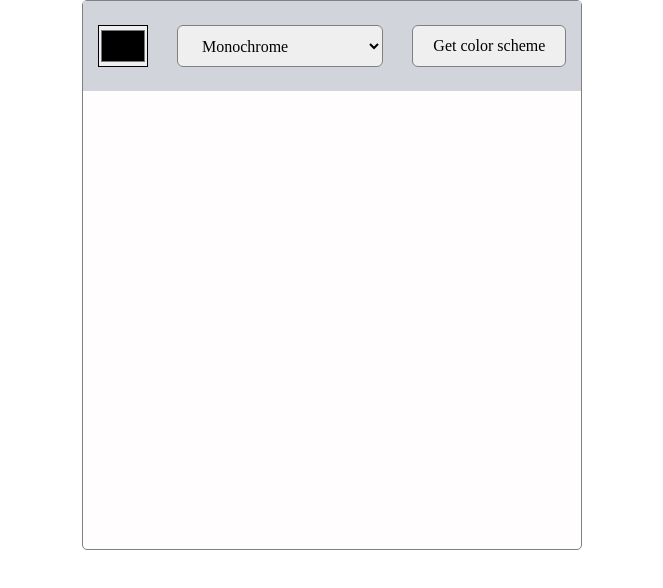
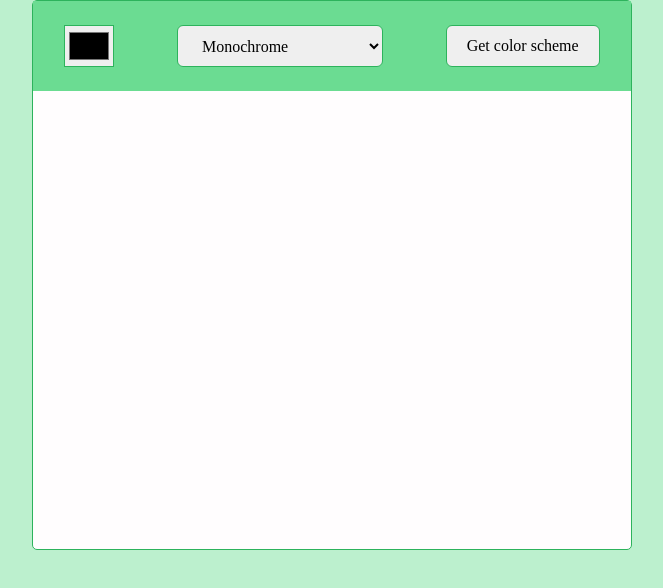
Before and after one commit to slimsting/color-scheme-generator, a website built with Vite: page index.html in a window 1280 px wide. Shown: the whole page, without its empty margins (308-971 px from the left). Built offline with nearby package versions, Linux system fonts and the light colour scheme.

Commit message:
colors update
colors tune up

```diff
--- a/index.css
+++ b/index.css
@@ -3,19 +3,23 @@
   margin: 0;
   padding: 0;
 }
+body {
+  background-color: #bcf0ce;
+  /* color: #2db35c; */
+}
 
 .main {
-  width: 500px;
+  width: 600px;
   height: 550px;
   margin: 0 auto;
   background-color: #fffdfe;
-  border: 1px solid grey;
+  border: 1px solid #2db35c;
   border-radius: 5px;
 }
 
 .form {
   height: 90px;
-  background-color: #d1d5db;
+  background-color: #6bdc92;
   display: flex;
   align-items: center;
   justify-content: space-around;
@@ -23,22 +27,25 @@
 
 #color-selector {
   border-radius: 0px;
+  padding: 2px;
 }
 
 .color-mode-selector,
 button {
   padding: 10px 20px;
   cursor: pointer;
-  border: 1px solid grey;
+  border: none;
 }
 
-button:hover {
-  background-color: #a9b1bc;
+button:hover,
+.color-mode-selector:hover {
+  background-color: #bcf0ce;
 }
 
 .form input, /* color selector input*/
 .color-mode-selector,
 .form button {
+  border: 1px solid #2db35c;
   height: 42px;
   border-radius: 6px;
   outline: none;
```
Also changed, not shown: README.md.
